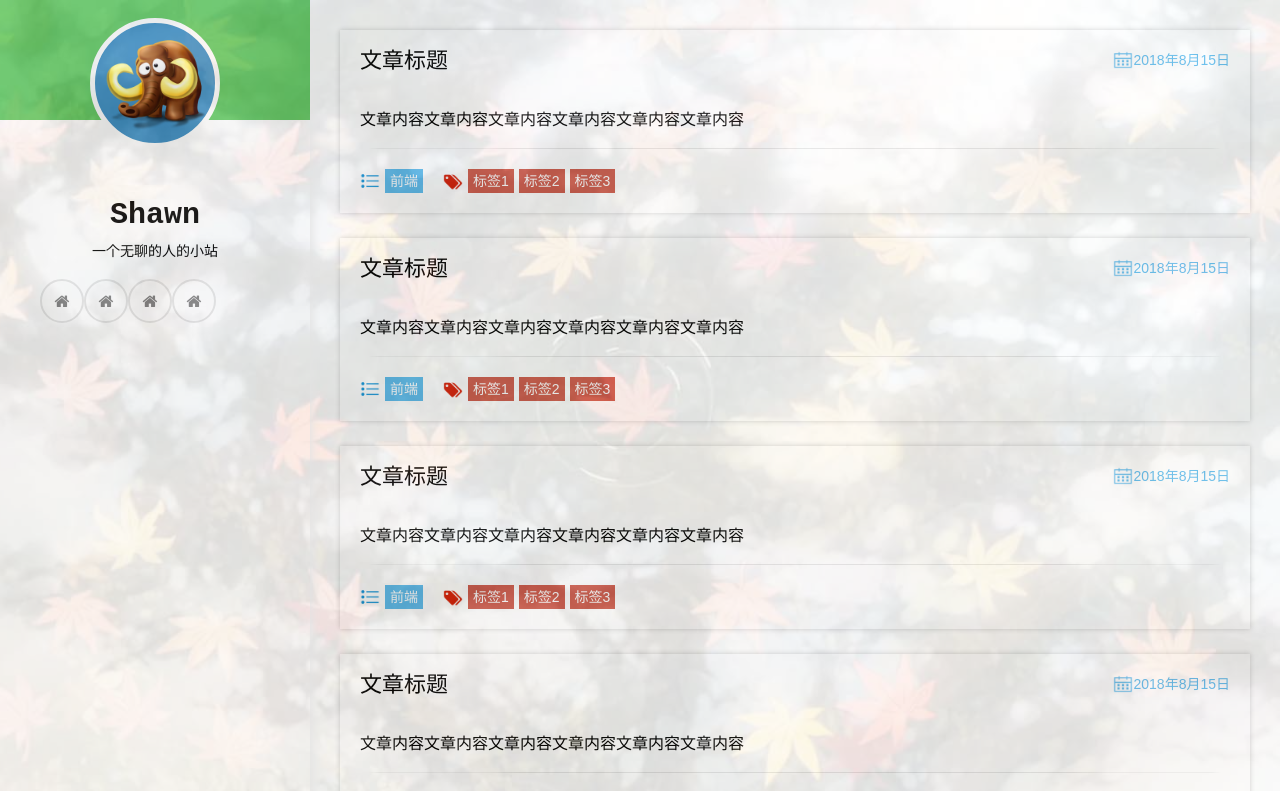
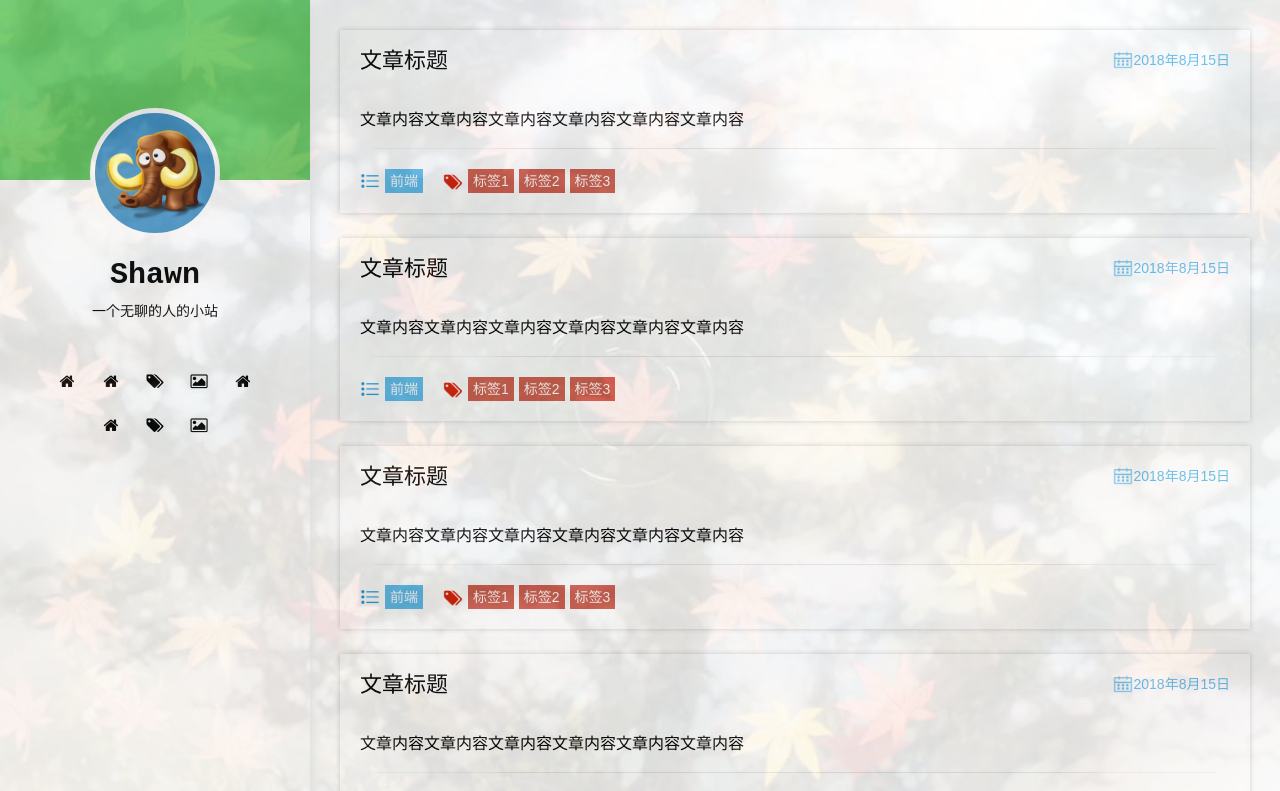
Before and after one commit to mnichangxin/blog-web, a Vue app: page / in a window 1280 px wide. Shown: the top 791 px of the page. Built offline with nearby package versions, Linux system fonts and the light colour scheme.

Commit message:
:lipstick: Update style

```diff
--- a/src/pages/aside/Aside.vue
+++ b/src/pages/aside/Aside.vue
@@ -12,28 +12,30 @@
             </ul>
             <ul class="aside-menu">
                 <li>
-                    <a><i class="fa fa-home"></i></a>
+                    <a title="首页"><i class="fa fa-home"></i></a>
                 </li>
                 <li>
                     <a><i class="fa fa-home"></i></a>
                 </li>
                 <li>
-                    <a><i class="fa fa-home"></i></a>
+                    <a><i class="fa fa-tags"></i></a>
+                </li>
+                <li>
+                    <a><i class="fa fa-photo"></i></a>
+                </li>
+                <li>
+                    <a title="首页"><i class="fa fa-home"></i></a>
                 </li>
                 <li>
                     <a><i class="fa fa-home"></i></a>
                 </li>
+                <li>
+                    <a><i class="fa fa-tags"></i></a>
+                </li>
+                <li>
+                    <a><i class="fa fa-photo"></i></a>
+                </li>
             </ul>
-            <!-- <ul class="aside-category">
-                <li class="aside-category-item" v-for="(item, index) in category" v-bind:key="index">{{ item }}</li>
-            </ul>
-            <ul class="aside-link">
-                <li class="aside-link-item" v-for="(item, index) in links" v-bind:key="index">
-                    <a class="aside-link-item-src" v-bind:href="item.href" target="_blank">
-                        <img class="aside-link-item-img" v-bind:src="item.src" />
-                    </a>
-                </li>
-            </ul> -->
         </div>
     </div>
 </template>
--- a/src/styles/aside/aside.css
+++ b/src/styles/aside/aside.css
@@ -5,7 +5,7 @@
     top: 0;
     width: 310px;
     height: 100%;
-    box-shadow: 3px 2px 8px #444444;
+    box-shadow: 3px 2px 8px #1b1b1b;
     background-color: #ffffff;
     opacity: .85;
 }
@@ -20,7 +20,7 @@
 .aside-top {
     position: relative;
     z-index: 0;
-    height: 15%;
+    height: 180px;
     background: #66cc66;
 }
 .aside-avatar {
@@ -39,7 +39,7 @@
     background-color: #4292c7;
 }
 .aside-avatar:hover {
-    animation: rotation 2s linear infinite;
+    animation: rotation 1s linear infinite;
     cursor: pointer;
 }
 .aside-avatar-img {
@@ -62,13 +62,17 @@
     font-size: 14px;
 }
 .aside-menu {
-    margin-top: 20px;
-    width: 100%;
+    margin-top: 40px;
+    text-align: center;
 }
 .aside-menu li {
     display: inline-block;
+    margin: 2px;
 }
-.aside-menu i {
+.aside-menu li a {
+    cursor: pointer;
+}
+.aside-menu li a i {
     display: inline-block;
     width: 40px;
     height: 40px;
@@ -77,46 +81,9 @@
     border: 2px solid rgba(0, 0, 0, .1);
     border-radius: 50%;
     color: rgba(0, 0, 0, .5);
+    transition: all 0.3s ease-in-out;
 }
-
-
-
-/* .aside-category {
-    margin-top: 30px;
-    padding: 5px 0;
-    border: 5px solid #444444;
+.aside-menu li a i:hover {
+    color: #ffffff;
+    background-color: rgba(0, 0, 0, .1);
 }
-.aside-category-item {
-    padding: 5px 0;
-    color: #444;
-    text-align: center;
-    cursor: pointer;
-}
-.aside-category-item:hover {
-    color: #ffffff;
-    background-color: #444444;
-    transition: .2s ease;
-}
-.aside-link {
-    margin-top: 30px;
-    text-align: center;
-}
-.aside-link-item {
-    display: inline-block;
-    margin-left: 10px;
-    width: 30px;
-    height: 30px;
-    cursor: pointer;
-}
-.aside-link-item-src {
-    display: inline-block;
-    width: 100%;
-    height: 100%;
-}
-.aside-link-item-img {
-    width: 100%;
-    height: 100%;
-}
-.aside-bottom {
-    padding: 80px 40px 20px;
-} */
```
